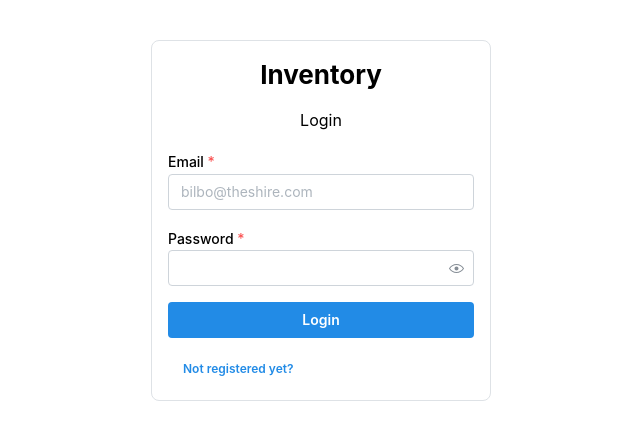
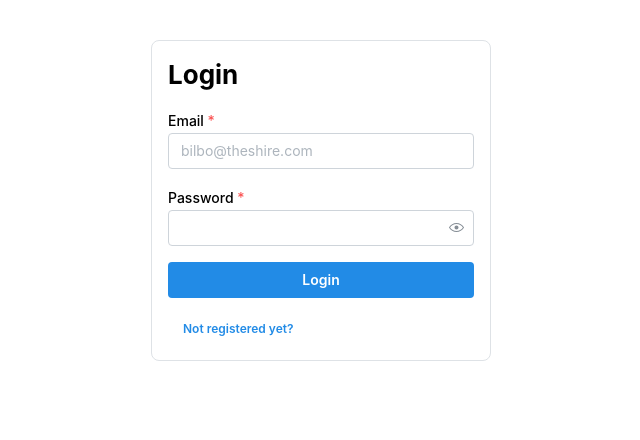
Before and after one commit to camargomau/inventory, a React (Vite) app in the folder frontend/: page / in a window 1280 px wide. Shown: the top 440 px of the page, without its empty margins (319-959 px from the left). Built offline with nearby package versions, Linux system fonts and the light colour scheme; no server answers.

Commit message:
fix: fix preventDefault() call in AuthForm

```diff
--- a/frontend/src/components/AuthForm.jsx
+++ b/frontend/src/components/AuthForm.jsx
@@ -42,7 +42,7 @@ export default function AuthForm({ setToken }) {
   // Function for handling form submission
   const handleSubmit = async (e) => {
     // Prevent default non-React form submission
-    e.preventDefult();
+    e.preventDefault();
     // Clear any previous messages
     setError("");
 
@@ -82,17 +82,12 @@ export default function AuthForm({ setToken }) {
   // Render authentication form
   return (
     <Paper p="md" radius="md" withBorder style={{ maxWidth: 340, margin: "40px auto" }}>
-      {/* App title */}
-      <Title align="center" order={2} mb="md">
-        Inventory
-      </Title>
-
-      {/* Subtitle based on mode */}
-      <Text align="center" mb="md">
+      {/* Title based on mode */}
+      <Title order={2} mb="md">
         {mode === "login"
           ? "Login"
           : "Register"}
-      </Text>
+      </Title>
 
       {/* Auth form */}
       <form onSubmit={handleSubmit}>
```
